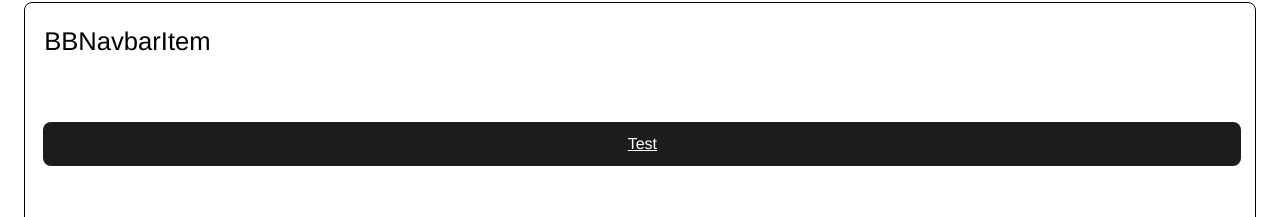
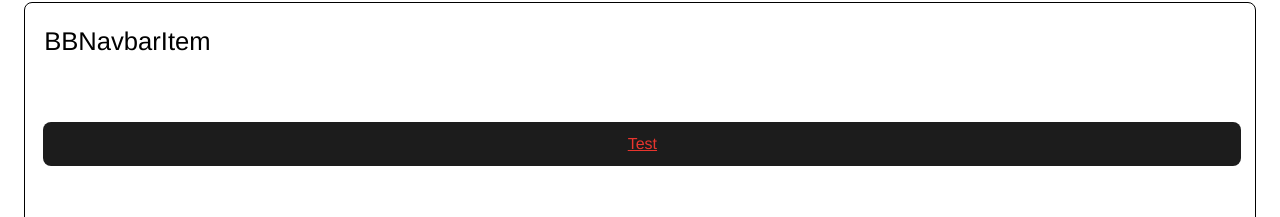
Before and after one commit to dan1229/nextjs-base-blocks, a Next.js app: page / in a window 1280 px wide. In both pictures the pointer is over the element 642 px from the left and 4867 px from the top of the page. Shown: the part 4723-4940 px from the top of the page. Built offline with nearby package versions, Linux system fonts and the light colour scheme.

Commit message:
navbar item selector

```diff
--- a/src/bbnavbar_item/styles.module.scss
+++ b/src/bbnavbar_item/styles.module.scss
@@ -68,7 +68,7 @@ $navbar-item-text-color: var(--navbar-item-text-color, $primary-color);
 // TODO find a better selector than this
 // weird situation with 'active' and all that
 .navbarItemBase:hover > div > div > a > * {
-  color: var(--white, #ffffff) !important;
+  color: $navbar-item-text-color !important;
 }
 
 .navbarContentContainer {
```
